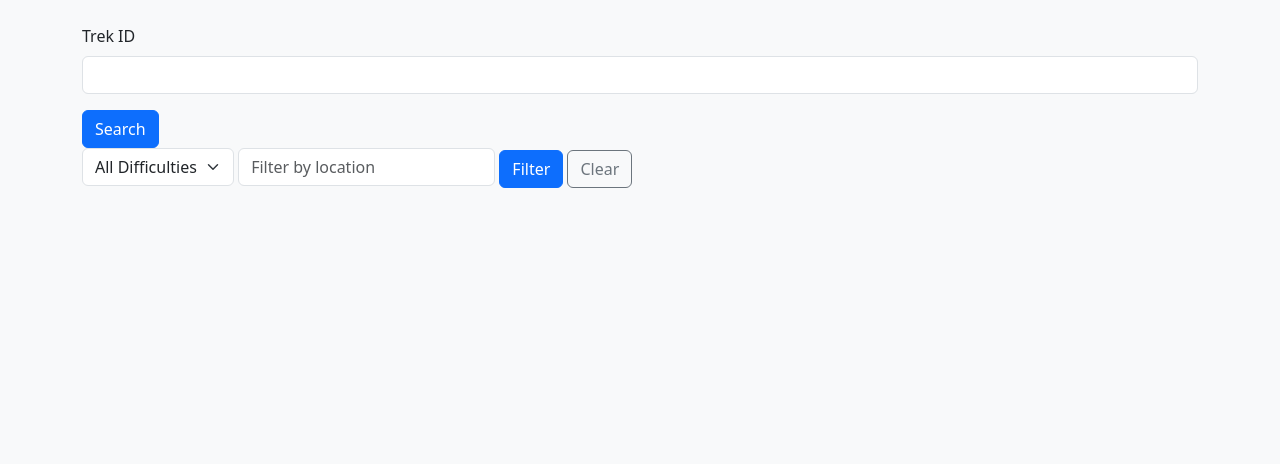
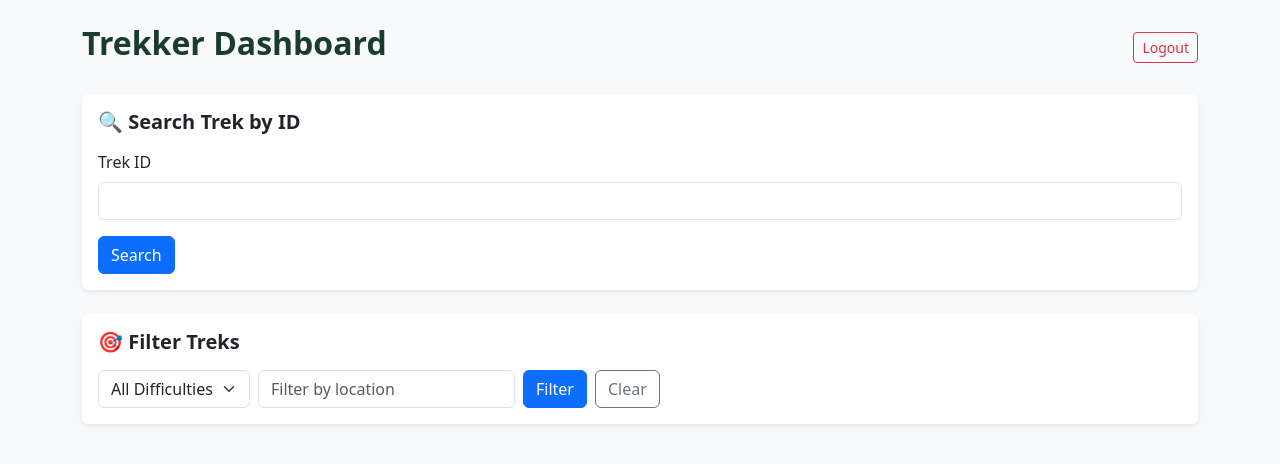
Before and after one commit to SarveshR7106/TrekMate, a Flask app: page /user in a window 1280 px wide. Shown: the part 62-526 px from the top of the page. Run offline with Flask 3, Linux system fonts and the light colour scheme; a user stored in the database is signed in.

Commit message:
Frontend Styling V2
Completed the frontend for all the pages using CSS bootstrap

```diff
--- a/app.py
+++ b/app.py
@@ -193,6 +193,7 @@ def admin_dashboard():                                  #Admin Dashboard
         total_staff = staffs.query.count()
 
         total_users = users.query.count()
+        active_users = users.query.filter_by(status="active").all()
 
         all_bookings = bookings.query.all()
         total_bookings = bookings.query.count()
@@ -202,6 +203,7 @@ def admin_dashboard():                                  #Admin Dashboard
             "admin.html",
             pending_req=pending_req,
             active_staff=active_staff,
+            active_users=active_users,
             all_bookings=all_bookings,
             all_treks = all_treks,
             total_staff=total_staff,
@@ -262,6 +264,7 @@ def admin_search():
     total_active_treks = treks.query.filter_by(status="active").count()
     total_treks = treks.query.count()
     active_staff = staffs.query.filter(staffs.status.in_(["active", "assigned"])).all()
+    active_users = users.query.filter_by(status="active").all()
     total_staff = staffs.query.count()
     total_users = users.query.count()
     all_bookings = bookings.query.all()
@@ -272,6 +275,7 @@ def admin_search():
         "admin.html",
         pending_req=pending_req,
         active_staff=active_staff,
+        active_users=active_users,
         all_bookings=all_bookings,
         all_treks=all_treks,
         total_staff=total_staff,
@@ -363,11 +367,27 @@ def staff_approval(staff_id): #Flask directly passes the attribute and for a spl
 @app.route("/user")
 def user_dashboard():
     if "user" in session:
-        all_treks = treks.query.all()
+        selected_difficulty = request.args.get("difficulty", "")
+        selected_location = request.args.get("location", "")
+
+        query = treks.query
+        if selected_difficulty:
+            query = query.filter_by(difficulty=selected_difficulty)
+        if selected_location:
+            query = query.filter(treks.location.ilike(f"%{selected_location}%"))
+
+        all_treks = query.all()
+
         user_bookings = bookings.query.filter_by(user_id=session["user"], status="booked").all()
         booked_trek_ids = [i.trek_id for i in user_bookings]
 
-        return render_template("user.html", all_treks=all_treks, booked_trek_ids=booked_trek_ids)
+        return render_template(
+            "user.html",
+            all_treks=all_treks,
+            booked_trek_ids=booked_trek_ids,
+            selected_difficulty=selected_difficulty,
+            selected_location=selected_location
+        )
     else:
         return redirect(url_for("login"))
 
--- a/templates/user.html
+++ b/templates/user.html
@@ -1,7 +1,14 @@
 {% extends "base.html" %}
 {% block title %}User Page{% endblock %}
 {% block content %}
-        <div>
+    <div class="d-flex justify-content-between align-items-center mb-4">
+        <h2 class="fw-bold" style="color:#1a3c2e;">Trekker Dashboard</h2>
+        <a href="{{ url_for('logout') }}" class="btn btn-outline-danger btn-sm">Logout</a>
+    </div>
+
+    <div class="card border-0 shadow-sm mb-4 section-card">
+        <div class="card-body">
+            <h5 class="fw-bold mb-3">🔍 Search Trek by ID</h5>
             <form action="{{ url_for('user_search') }}" method="POST">
                 <div class="mb-3">
                     <label for="id" class="form-label">Trek ID</label>
@@ -10,11 +17,15 @@
                 <button type="submit" class="btn btn-primary">Search</button>
             </form>
         </div>
+    </div>
 
     {% if search_result is defined %}
-            <h4>Search Result</h4>
+        <div class="card border-0 shadow-sm mb-4 section-card">
+            <div class="card-body">
+                <h5 class="fw-bold mb-3">Search Result</h5>
+                <div class="table-responsive">
                     {% if search_result %}
-                <table class="table">
+                        <table class="table table-hover align-middle">
                             <tr>
                                 <th>ID</th><th>Name</th><th>Location</th><th>Difficulty</th>
                                 <th>Status</th><th>Start Date</th><th>End Date</th><th>Available Slots</th>
@@ -33,9 +44,15 @@
                     {% else %}
                         <p>No trek found with that ID.</p>
                     {% endif %}
+                </div>
+            </div>
+        </div>
     {% endif %}
 
-        <form method="GET" action="{{ url_for('user_dashboard') }}" class="mb-3">
+    <div class="card border-0 shadow-sm mb-4 section-card">
+        <div class="card-body">
+            <h5 class="fw-bold mb-3">🎯 Filter Treks</h5>
+            <form method="GET" action="{{ url_for('user_dashboard') }}" class="d-flex flex-wrap gap-2 align-items-center">
                 <select name="difficulty" class="form-select" style="display:inline-block; width:auto;">
                     <option value="">All Difficulties</option>
                     <option value="easy" {% if selected_difficulty == 'easy' %}selected{% endif %}>Easy</option>
@@ -47,10 +64,15 @@
                 <button type="submit" class="btn btn-primary">Filter</button>
                 <a href="{{ url_for('user_dashboard') }}" class="btn btn-outline-secondary">Clear</a>
             </form>
+        </div>
+    </div>
 
     {% if all_treks %}
-        <table class="table">
-            <th colspan="10">Treks</th>
+        <div class="card border-0 shadow-sm mb-4 section-card">
+            <div class="card-body">
+                <h5 class="fw-bold mb-3">Treks</h5>
+                <div class="table-responsive">
+                    <table class="table table-hover align-middle">
                         <tr>
                             <th>Name</th>
                             <th>Location</th>
@@ -64,38 +86,42 @@
                         </tr>
                         {% for trek in all_treks %}
                             <tr>
-                    <td><p>{{ trek.name }}</p></td>
-                    <td><p>{{ trek.location }}</p></td>
-                    <td><p>{{ trek.difficulty }}</p></td>
-                    <td><p>{{ trek.status }}</p></td>
-                    <td><p>{{ trek.start_date }}</p></td>
-                    <td><p>{{ trek.end_date }}</p></td>
-                    <td><p>{{ trek.duration }} day(s)</p></td>
-                    <td><p>{{ trek.available_slots }}</p></td>
+                                <td>{{ trek.name }}</td>
+                                <td>{{ trek.location }}</td>
+                                <td>{{ trek.difficulty }}</td>
+                                <td>{{ trek.status }}</td>
+                                <td>{{ trek.start_date }}</td>
+                                <td>{{ trek.end_date }}</td>
+                                <td>{{ trek.duration }} day(s)</td>
+                                <td>{{ trek.available_slots }}</td>
                                 {% if trek._id in booked_trek_ids %}
                                     <td>
-                            <p>Already booked</p>
-                            <form method="POST" action="{{ url_for('trek_cancelling', trek_id=trek._id) }}">
-                                <button type="submit">Cancel</button>
+                                        <span class="badge bg-success">Booked</span>
+                                        <form method="POST" action="{{ url_for('trek_cancelling', trek_id=trek._id) }}" class="d-inline">
+                                            <button type="submit" class="btn btn-outline-danger btn-sm">Cancel</button>
                                         </form>
                                     </td>
                                 {% elif trek.status == 'closed' %}
-                        <td><p>Can't book a slot</p></td>
+                                    <td><span class="badge bg-danger">Closed</span></td>
                                 {% elif trek.available_slots <= 0 %}
-                        <td><p>No slots left</p></td>
+                                    <td><span class="badge bg-warning text-dark">Full</span></td>
                                 {% elif trek.status == 'completed' %}
-                        <td><p>Trek is completed</p></td>
+                                    <td><span class="badge bg-secondary">Completed</span></td>
                                 {% elif trek.status == 'active' %}
                                     <td>
                                         <form method="POST" action="{{ url_for('trek_booking', trek_id=trek._id) }}">
-                                <button type="submit">Book Slot</button>
+                                            <button type="submit" class="btn btn-sm" style="background-color:#1a3c2e; color:white;">Book Slot</button>
                                         </form>
                                     </td>
                                 {% endif %}
                             </tr>
                         {% endfor %}
                     </table>
+                </div>
+            </div>
+        </div>
     {% endif %}
+
     {% if error %}
         <div class="alert alert-danger">{{ error }}</div>
     {% endif %}
```
Also changed, not shown: templates/admin.html (+16 -9 lines), templates/staff.html (+7 -2 lines), instance/Trekking.db, static/signup_style.css (deleted). Lines whose indentation alone changed are shown as unchanged.
